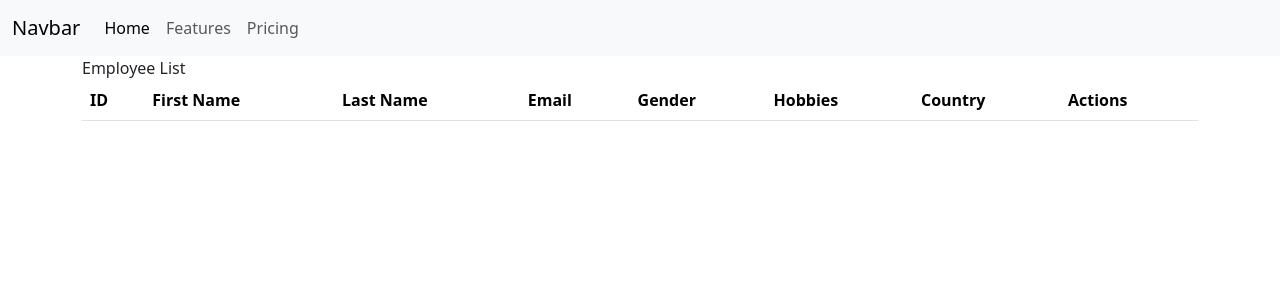
After one commit to Jayklef/Employee-Managemet-app, a Flask app: page / in a window 1280 px wide. The commit adds this page. Shown: the top 300 px of the page. Run offline with Flask 3, Linux system fonts and the light colour scheme; lists and menus that the app fills with data are empty; some libraries are stand-ins or nearby versions.

Commit message:
Add and Index pages

```diff
--- a/app.py
+++ b/app.py
@@ -1,4 +1,4 @@
-from flask import Flask, render_template, request
+from flask import Flask, render_template, request, redirect
 from model import db, EmployeeModel
 
 
@@ -11,8 +11,11 @@ app.config['SQLACHEMY_TRACK_MODIFICATIONS'] = False
 db.init_app(app)
 
 
-@app.before_first_request
-def create_table():
+#@app.before_first_request
+#ef create_table():
+#    db.create_all()
+
+with app.app_context():
     db.create_all()
 
 
@@ -21,10 +24,41 @@ def create_table():
 def add():
 
     if request.method == 'GET':
-        return render_template("add")
+        return render_template("add.html")
 
 
+    if request.method == 'POST':
+        hobby = request.form.getlist('hobbies')
+        hobbies =",".join(map(str, hobby))
+        first_name = request.form['first_name']
+        last_name = request.form['last_name']
+        email = request.form['email']
+        password = request.form['password']
+        gender = request.form['gender']
+        hobbies = hobbies
+        country = request.form['country']
 
+
+        employee = EmployeeModel(
+            first_name= first_name,
+            last_name=last_name,
+            email=email,
+            password=password,
+            gender=gender,
+            hobbies=hobbies,
+            country=country
+        )
+
+        db.session.add(employee)
+        db.session.commit()
+
+        return redirect("/index")
+
+
+@app.route("/", methods = ['GET'])
+def index():
+    employees = EmployeeModel.query.all()
+    return render_template("index.html", employees = employees)
 
 
 app.run(host="localhost")
--- a/model.py
+++ b/model.py
@@ -1,5 +1,5 @@
 from flask_sqlalchemy import SQLAlchemy
-db = SQLAlchemy
+db = SQLAlchemy()
 
 
 class EmployeeModel(db.Model):
--- /dev/null
+++ b/templates/index.html
@@ -0,0 +1,48 @@
+{% extends 'base.html' %}
+{% include 'header.html' %}
+
+
+{% block title %}
+    Add Employee
+{% endblock title %}
+
+
+{% block body %}
+
+<div class="container">
+    <div>
+        <div class="col-md-12">Employee List</div>
+    </div>
+    <div>
+        <table class="table">
+           <thead>
+            <th>ID</th>
+            <th>First Name</th>
+            <th>Last Name</th>
+            <th>Email</th>
+            <th>Gender</th>
+            <th>Hobbies</th>
+            <th>Country</th>
+            <th>Actions</th>
+           </thead>
+        </table>
+        <tbody>
+
+            {% for employee in employees  %}
+                <tr>
+                    <td>{{loop.index}}</td>
+                    <td>{{employee.first_name}}</td>
+                    <td>{{employee.last_name}}</td>
+                    <td>{{employee.email}}</td>
+                    <td>{{employee.gender}}</td>
+                    <td>{{employee.hobbies}}</td>
+                    <td>{{employee.country}}</td>
+                    <td></td>
+                </tr>
+            {% endfor %}
+
+        </tbody>
+    </div>
+</div>
+
+{% endblock body %}
```
Also changed, not shown: templates/add.html (+25 -22 lines), instance/emplyee.db (added).
